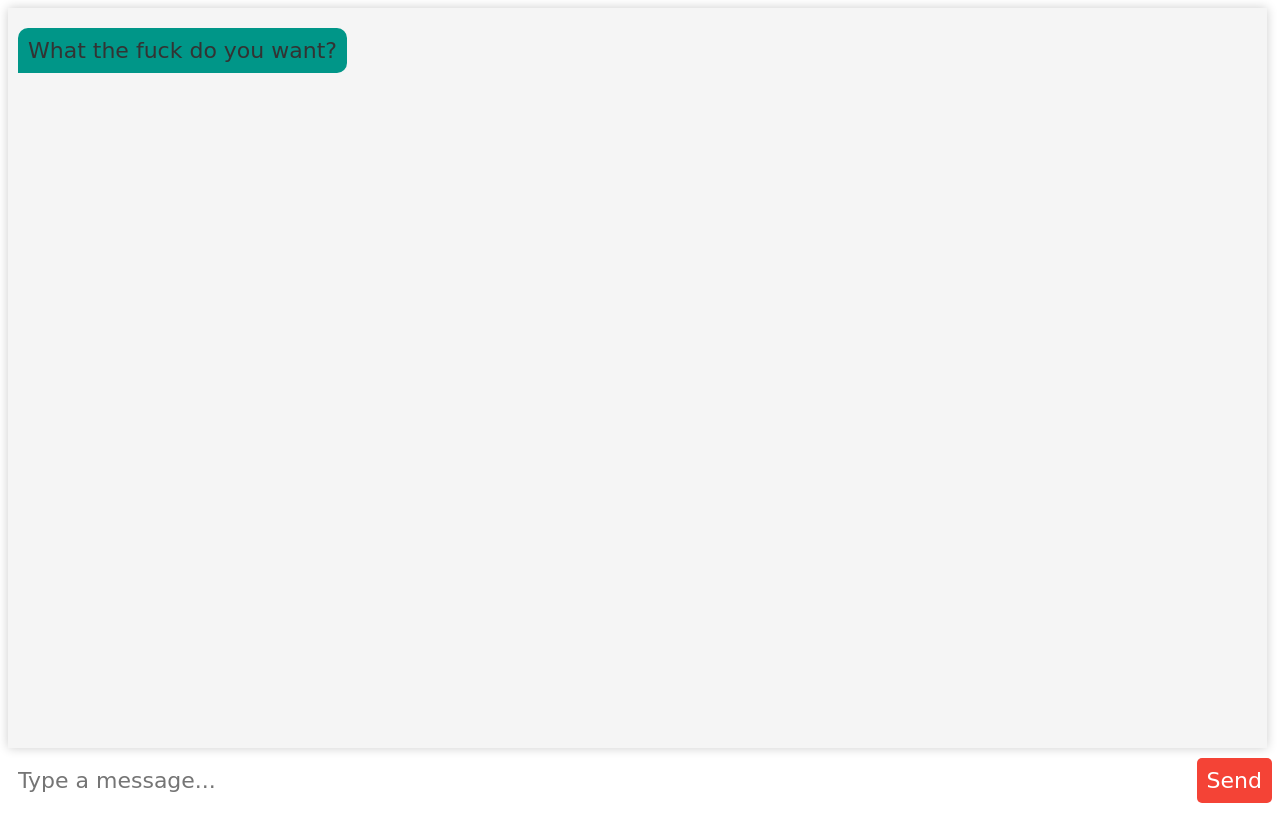
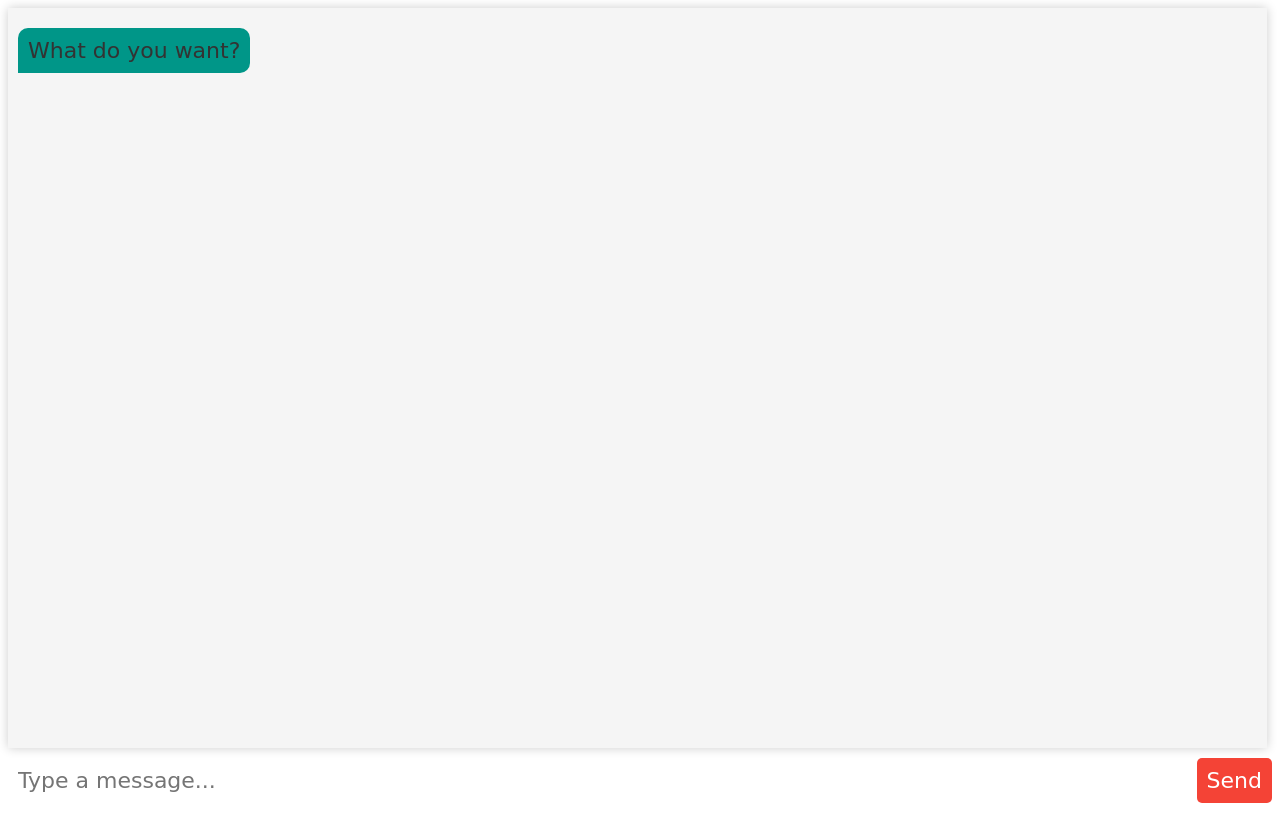
Before and after one commit to gnartistic/virtuai-chatbot, an Angular app: page / in a window 1280 px wide. Built offline with nearby package versions, Linux system fonts and the light colour scheme.

Commit message:
i think i seriously fixed it

```diff
--- a/src/app/chatbot/chatbot.component.ts
+++ b/src/app/chatbot/chatbot.component.ts
@@ -34,12 +34,16 @@ export class ChatbotComponent implements OnInit {
   constructor(private http: HttpClient, private sanitizer: DomSanitizer) { }
 
   ngOnInit() {
-    this.messages.push({ text: 'What the fuck do you want?', user: false });
+    this.messages.push({ text: 'What do you want?', user: false });
   }
 
   async getApiKey(): Promise<string> {
     try {
-    const response = this.http.get<{ apiKey: string }>('/api/getApiKey');
+      const headers = new HttpHeaders({
+        Authorization: `Bearer ${environment.authToken}`
+      });
+
+      const response = this.http.get<{ apiKey: string }>('/api/getApiKey', { headers });
       const data = await lastValueFrom(response);
       return data.apiKey || '';
     } catch (error) {
@@ -47,6 +51,7 @@ async getApiKey(): Promise<string> {
       return '';
     }
   }
+
 
   async sendMessage() {
     if (this.userInput.trim() === '') return;
```
Lines whose indentation alone changed are shown as unchanged.
